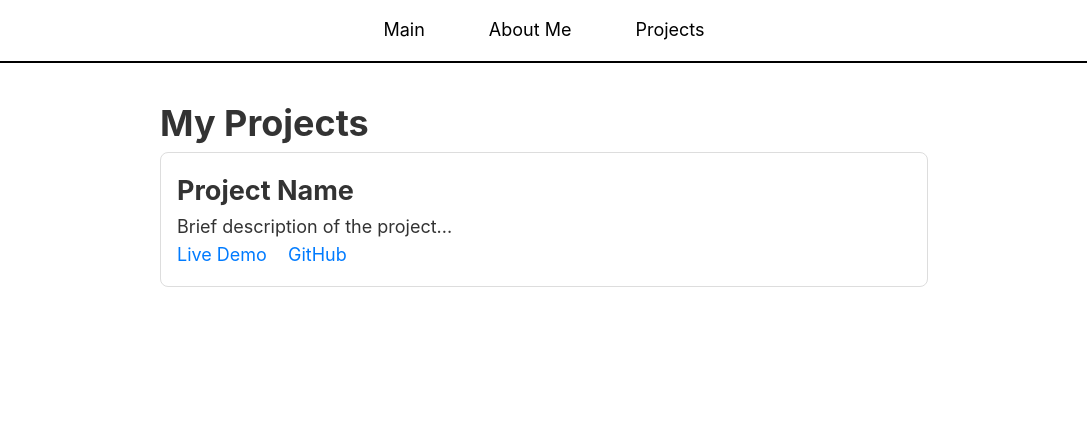
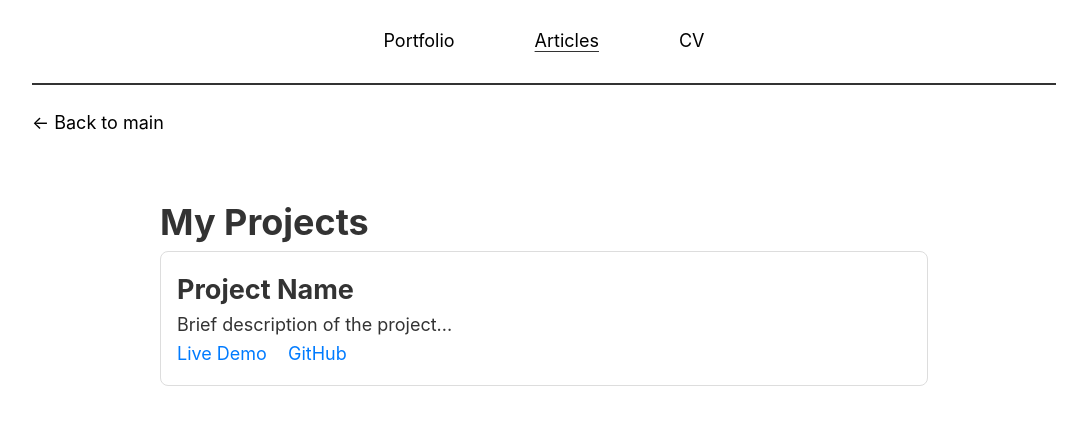
Before and after one commit to reipanta/pantarei.github.io, a plain HTML site: page articles.html in a window 1280 px wide. Shown: the whole page, without its empty margins (96-1183 px from the left). Drawn offline with Linux system fonts and the light colour scheme.

Commit message:
Made back to main button and renamed pages and got the box line correct

```diff
--- a/projects.html
+++ b/articles.html
@@ -9,11 +9,16 @@
 <body>
     <nav>
         <ul>
-            <li><a href="index.html">Main</a></li>
-            <li><a href="about.html">About Me</a></li>
-            <li><a href="projects.html">Projects</a></li>
+            <li><a href="portfolio.html">Portfolio</a></li>
+            <li style="text-decoration: underline; text-underline-position: under;"><a href="articles.html">Articles</a></li>
+            <li><a href="https://drive.google.com/file/d/13eZ9nAFw1rfdmYia7XMV82TEG6jqWJWE/view?usp=sharing">CV</a></li>
         </ul>
     </nav>
+
+    <div class="line"></div>
+    <div class="back-to-main">
+        <a href="index.html">← Back to main</a>
+    </div>
 
     <main>
         <h1>My Projects</h1>
--- a/css/style.css
+++ b/css/style.css
@@ -13,9 +13,7 @@ body {
 }
 
 nav {
-    background: #ffffff;
-    padding: 1rem;
-    border-bottom: 2px solid #000000;
+    padding: 1.5em 10em 1.5em;
 }
 
 nav ul {
@@ -25,7 +23,8 @@ nav ul {
 }
 
 nav li {
-    margin: 0 1rem;
+    margin: 0 1.5rem;
+
 }
 
 nav a {
@@ -33,13 +32,40 @@ nav a {
     text-decoration: none;
     padding: 0.5rem 1rem;
     border-radius: 4px;
-    transition: background-color 0.3s;
 }
 
 nav a:hover {
     text-decoration: underline;
     text-underline-position: under;
 }
+
+.line {
+    border-bottom: 2px solid #333;
+    width: calc(100% - 20%);
+    margin: 0 auto;
+}
+
+.back-to-main{
+    color: rgb(0, 0, 0);
+    justify-content: left;
+    width: calc(100% - 20%);
+    margin: 0 auto;
+    padding: 1.5rem 0;
+    text-decoration: none;
+
+}
+.back-to-main a{
+    color: rgb(0, 0, 0);
+    text-decoration: none;
+
+}
+
+.back-to-main a:hover{
+    text-decoration: underline;
+    text-underline-position: under;
+
+}
+
 
 main {
     max-width: 800px;
@@ -79,7 +105,8 @@ main {
     background: #0056b3;
 }
 
-.job, .project {
+.job,
+.project {
     margin-bottom: 2rem;
     padding: 1rem;
     border: 1px solid #ddd;
@@ -105,11 +132,7 @@ main {
     }
 
     nav li {
-        margin: 0.25rem 0;
+        margin: 0.3rem 0;
     }
 
-    .hero img {
-        width: 150px;
-        height: 150px;
-    }
 }
```
Also changed, not shown: index.html (+8 -3 lines), portfolio.html (renamed from about.html, +8 -3 lines).
